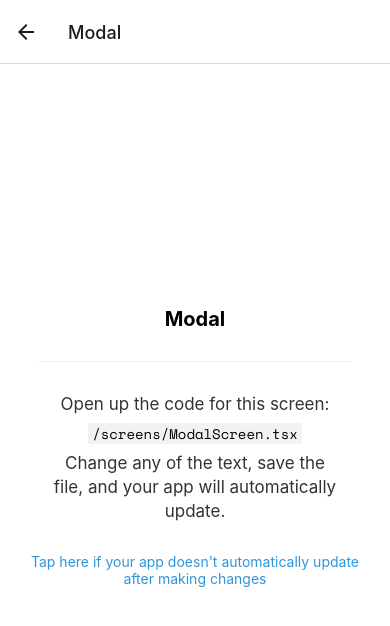
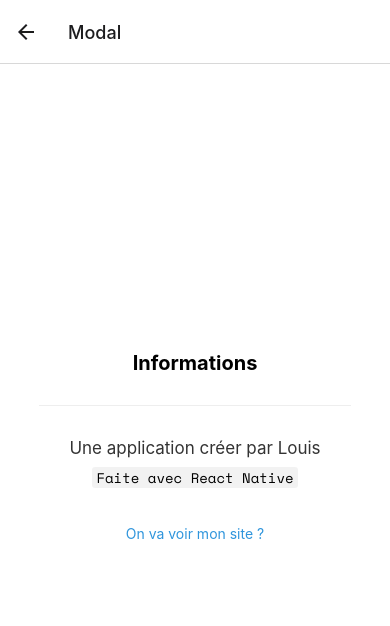
Before and after one commit to l0u1sg/cryptoapp, a React Native app: screen /Modal in a window 390 px wide. Shown: the top 626 px of the page. Built offline with nearby package versions, Linux system fonts and the light colour scheme; what expo-linking would draw is missing.

Commit message:
feat: :construction:  Change value in ModalScreen

```diff
--- a/components/EditScreenInfo.tsx
+++ b/components/EditScreenInfo.tsx
@@ -13,28 +13,22 @@ export default function EditScreenInfo({ path }: { path: string }) {
           style={styles.getStartedText}
           lightColor="rgba(0,0,0,0.8)"
           darkColor="rgba(255,255,255,0.8)">
-          Open up the code for this screen:
+          Une application créer par Louis
         </Text>
 
         <View
           style={[styles.codeHighlightContainer, styles.homeScreenFilename]}
           darkColor="rgba(255,255,255,0.05)"
           lightColor="rgba(0,0,0,0.05)">
-          <MonoText>{path}</MonoText>
+          <MonoText>Faite avec React Native</MonoText>
         </View>
 
-        <Text
-          style={styles.getStartedText}
-          lightColor="rgba(0,0,0,0.8)"
-          darkColor="rgba(255,255,255,0.8)">
-          Change any of the text, save the file, and your app will automatically update.
-        </Text>
       </View>
 
       <View style={styles.helpContainer}>
         <TouchableOpacity onPress={handleHelpPress} style={styles.helpLink}>
           <Text style={styles.helpLinkText} lightColor={Colors.light.tint}>
-            Tap here if your app doesn't automatically update after making changes
+            On va voir mon site ?
           </Text>
         </TouchableOpacity>
       </View>
@@ -44,7 +38,7 @@ export default function EditScreenInfo({ path }: { path: string }) {
 
 function handleHelpPress() {
   WebBrowser.openBrowserAsync(
-    'https://docs.expo.io/get-started/create-a-new-app/#opening-the-app-on-your-phonetablet'
+    'https://louisgallet.ga'
   );
 }
 
--- a/screens/ModalScreen.tsx
+++ b/screens/ModalScreen.tsx
@@ -7,7 +7,7 @@ import { Text, View } from '../components/Themed';
 export default function ModalScreen() {
   return (
     <View style={styles.container}>
-      <Text style={styles.title}>Modal</Text>
+      <Text style={styles.title}>Informations</Text>
       <View style={styles.separator} lightColor="#eee" darkColor="rgba(255,255,255,0.1)" />
       <EditScreenInfo path="/screens/ModalScreen.tsx" />
 
```
